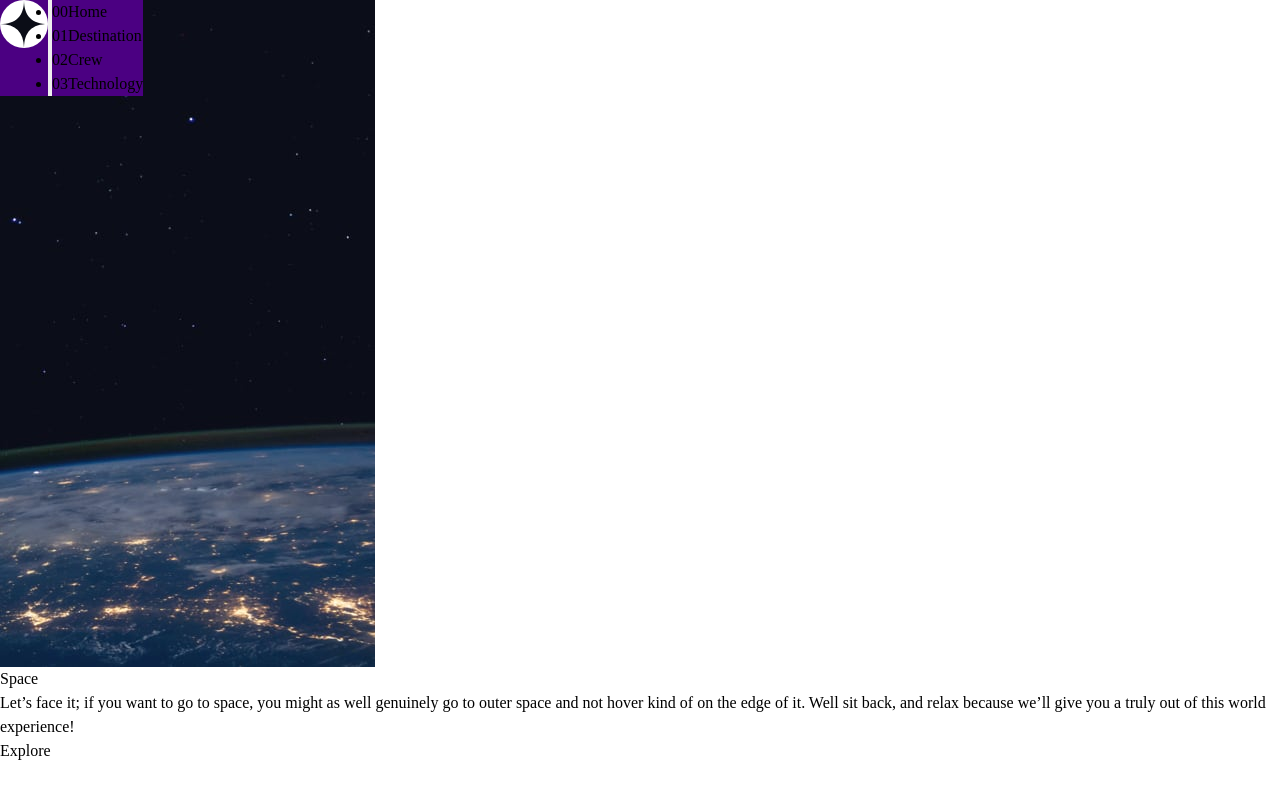
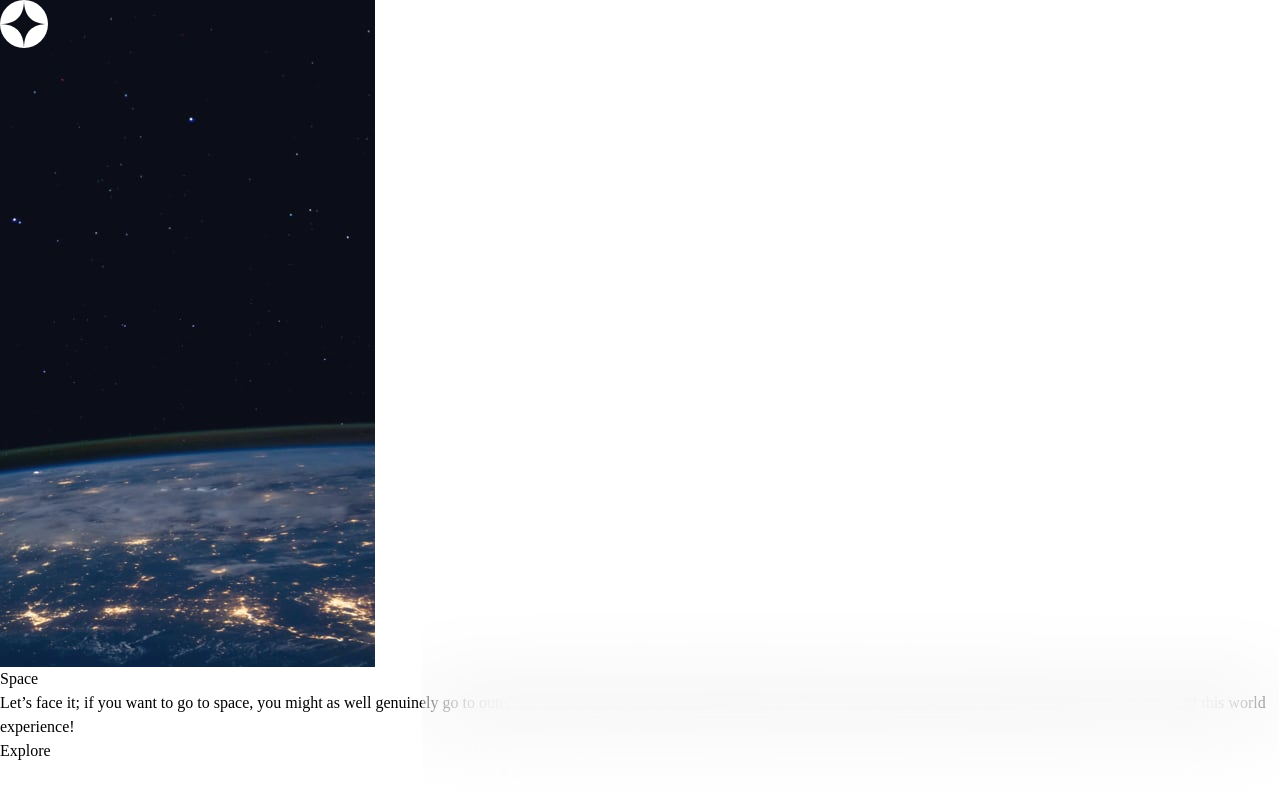
Before and after one commit to kvncrtr/space-tourism, an Angular app: page /home in a window 1280 px wide. Built offline with nearby package versions, Linux system fonts and the light colour scheme; a web font is replaced by a local one.

Commit message:
add glass background effect to navbar

```diff
--- a/src/app/app.component.css
+++ b/src/app/app.component.css
@@ -2,6 +2,7 @@
    .navbar--container {
       position: fixed;
       display: flex;
-      background-color: indigo;
+      min-width: 100%;
+
    }
 }
--- a/src/app/components/navbar/navbar.component.css
+++ b/src/app/components/navbar/navbar.component.css
@@ -0,0 +1,45 @@
+@media screen and (min-width: 375px) {
+   .navbar--case:before {
+      content: '';
+      position: absolute;
+      top: 0;
+      bottom: 0;
+      left: 0;
+      right: 0.03rem;
+      z-index: -1;
+      background: rgba(255, 255, 255, 0.04);
+      backdrop-filter: blur(40.7742px);
+      background: inherit;
+   }
+
+   .navbar--case {
+      position: absolute;
+      right: 0;
+      width: 67vw;
+      height: 100vh;
+      color: var(--clr-primary-100);
+      background: inherit;
+      overflow: hidden;
+   }
+
+   .inactive {
+      position: absolute;
+      right: -67vw;
+      width: 67vw;
+      height: 100vh;
+   }
+
+   .navbar--list {
+      background-color: transparent;
+   }
+
+   .navbar--link {
+      font-family: var(--ff-body);
+      list-style: none;
+   }
+
+   .navbar--link span {
+      margin-right: 0.6875rem;
+      font-weight: var(--fw-bold);
+   }
+}
--- a/src/app/components/navbar/navbar.component.html
+++ b/src/app/components/navbar/navbar.component.html
@@ -3,11 +3,11 @@
 </div>
 
 <!-- (click)="toggleNav()" -->
-<button class="navbar--hamberger" title="nav button" nav-expanded="not-expanded" type="button" ></button>
+<!-- <button class="navbar--hamberger" title="nav button" nav-expanded="not-expanded" type="button" ></button> -->
 
 <div class="navbar--line line"></div>
 
-<nav>
+<div class="navbar--case ">
    <ul class="navbar--list" data-visible="not-visible">
       <li class="navbar--link" routerLinkActive="active" routerLink="/home">
          <a><span aria-hidden="true">00</span>Home</a>
@@ -22,4 +22,4 @@
          <a><span aria-hidden="true">03</span>Technology</a>
       </li>
    </ul>
-</nav>
+</div>
--- a/src/styles.css
+++ b/src/styles.css
@@ -47,6 +47,10 @@
    --fs-tech: var(--fs-crew-name);  */
 }
 
+@media screen and (min-width: 375px) {
+
+}
+
 @media screen and (min-width: 768px) {
   .home--headeing {
     font-size: var(--fs-1400);
@@ -85,6 +89,7 @@ html:focus-within {
 body {
   text-rendering: optimizeSpeed;
   line-height: 1.5;
+  background-attachment: fixed;
 }
 
 html,
```
Also changed, not shown: 1 other file (tests, documents, lock files or other folders).
